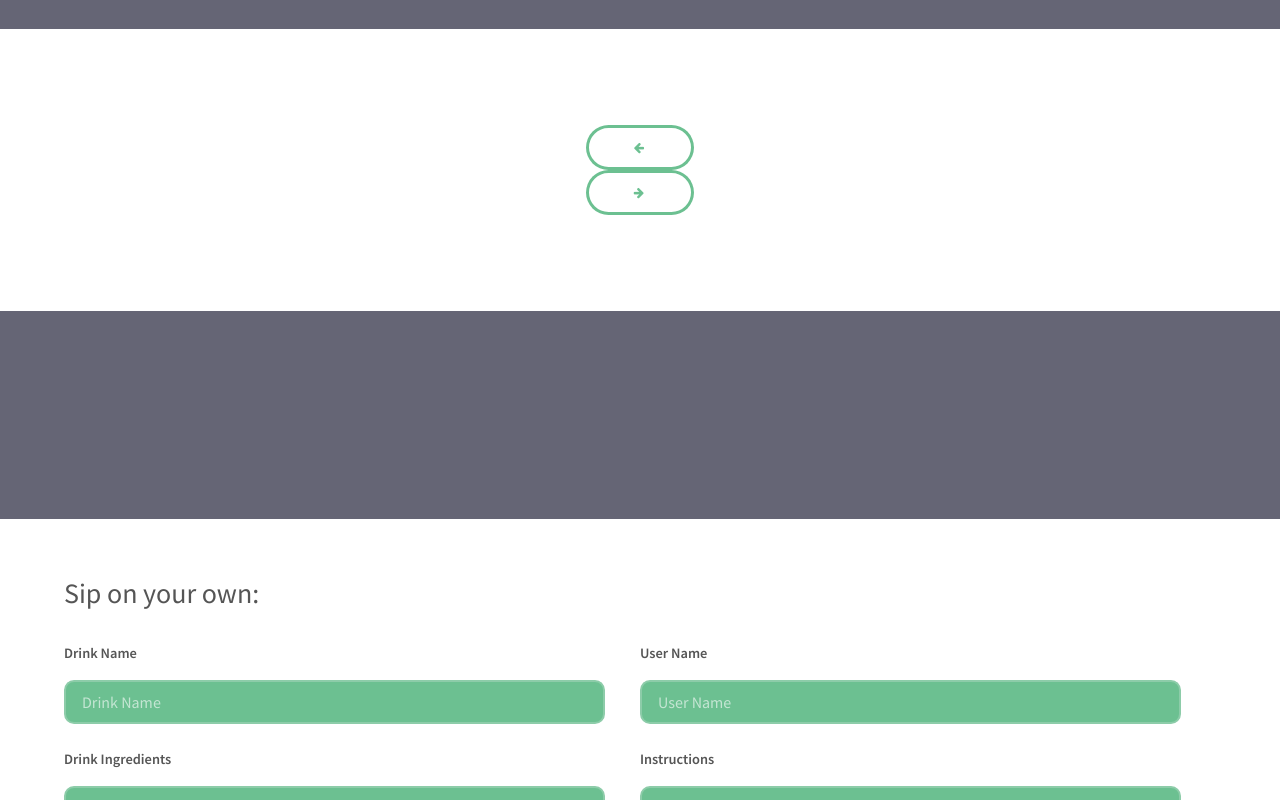
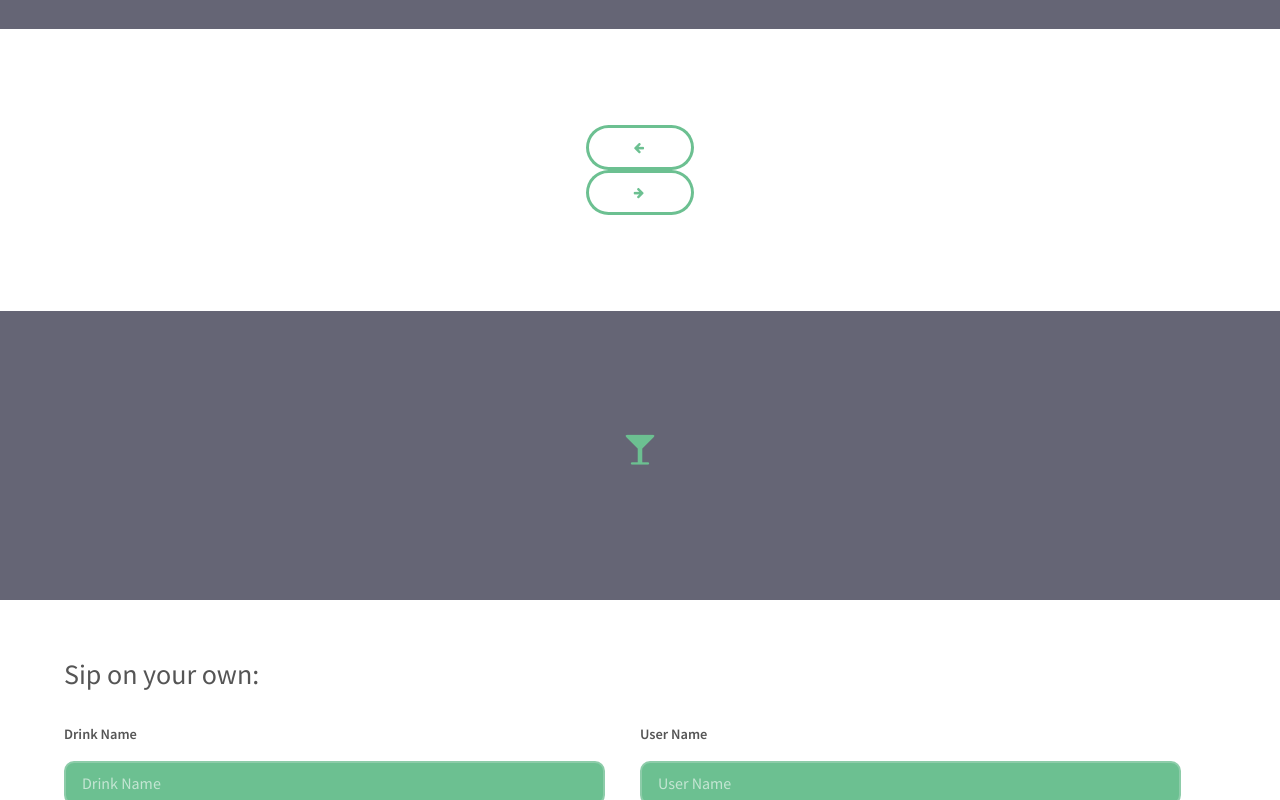
Before and after one commit to kells08/sip-frontend, a plain HTML site: page index.html in a window 1280 px wide. Shown: the part 589-1389 px from the top of the page. Drawn offline with Linux system fonts and the light colour scheme; no server answers; a web font is replaced by a local one.

Commit message:
minor css changes

```diff
--- a/css/application.css
+++ b/css/application.css
@@ -1958,6 +1958,10 @@
 					margin-right: 3%;
 
 				}
+
+			form #submit-drink-button {
+				align: right;
+			}
 
 		@media screen and (max-width: 980px) {
 
--- a/index.html
+++ b/index.html
@@ -72,7 +72,8 @@
 
 			<!-- Section Break -->
 			<section id="banner">
-				<header id="header">
+				<header id="middle-break">
+					<p><span class="icon fa-glass"></span></p>
 				</header>
 			</section>
 
```
